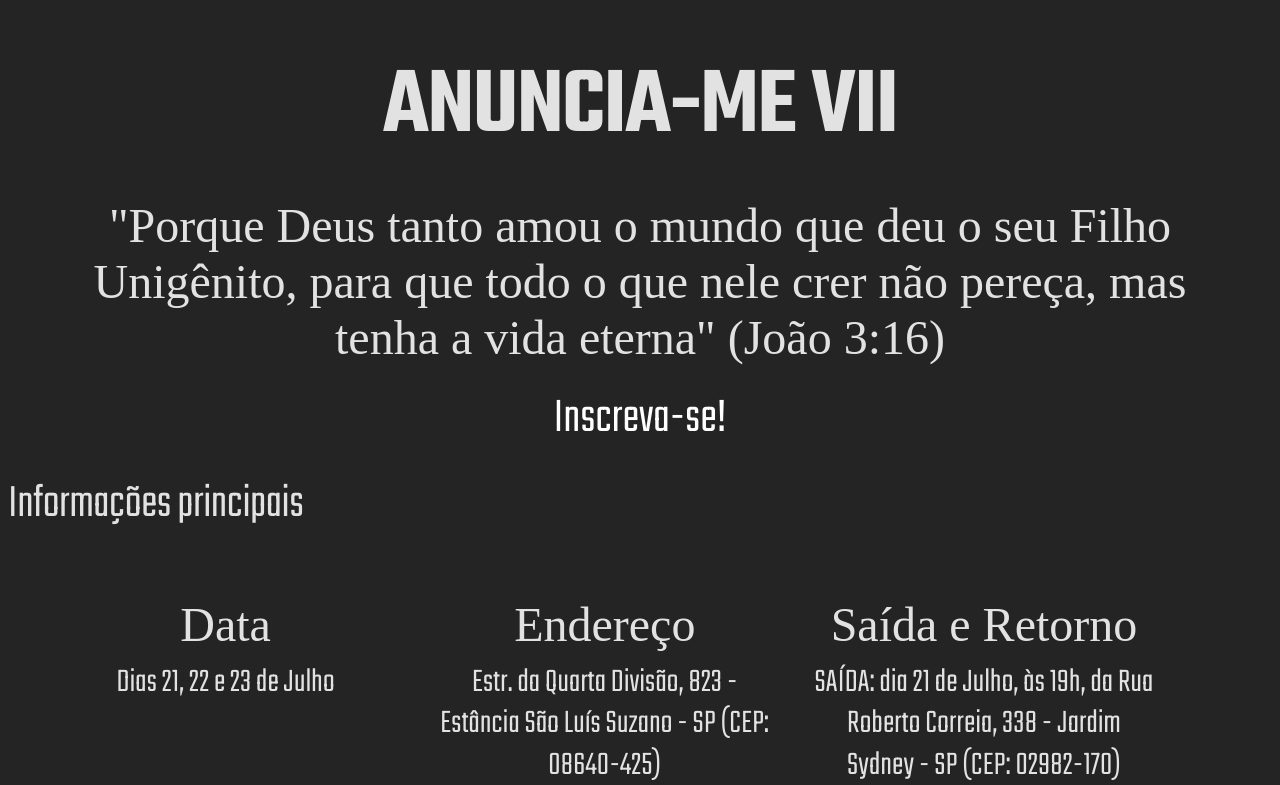
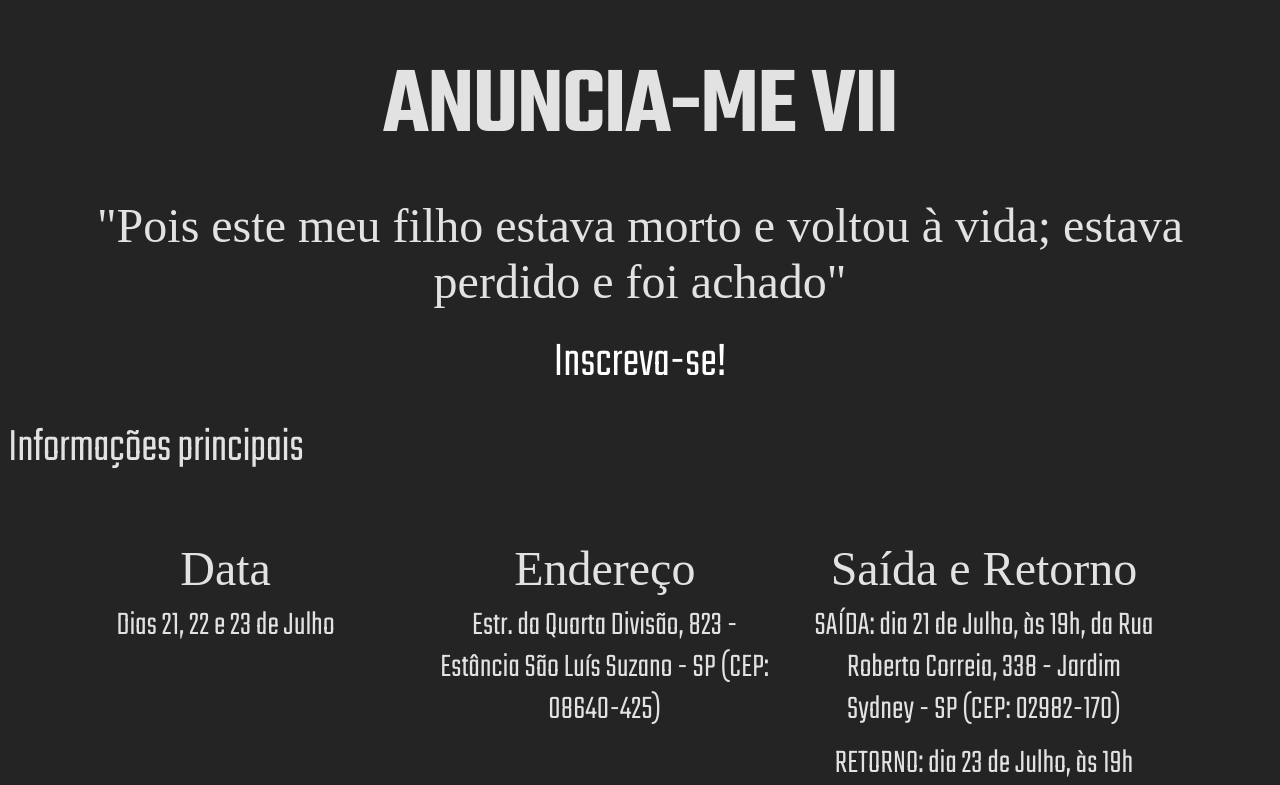
Before and after one commit to LuizSilva2714/anunciame, a React (Vite) app: page / in a window 1280 px wide. Shown: the top 785 px of the page. Built offline with nearby package versions, Linux system fonts and the light colour scheme; a web font is replaced by a local one.

Commit message:
Alterando frase/slogan do header e adicionando possível image de Background

```diff
--- a/src/components/HeaderContainer.tsx
+++ b/src/components/HeaderContainer.tsx
@@ -28,7 +28,7 @@ function HeaderContainer() {
                 ANUNCIA-ME VII
             </Typography>
             <Typography variant="h3" gutterBottom className="main-slogan" align="center" mt={1} fontFamily={'Qwigley, cursive'}>
-                "Porque Deus tanto amou o mundo que deu o seu Filho Unigênito, para que todo o que nele crer não pereça, mas tenha a vida eterna" (João 3:16)
+                "Pois este meu filho estava morto e voltou à vida; estava perdido e foi achado"
             </Typography>
             <InscriptionLink />
         </Container>
```
Also changed, not shown: src/assets/images/background.jpeg (added).
